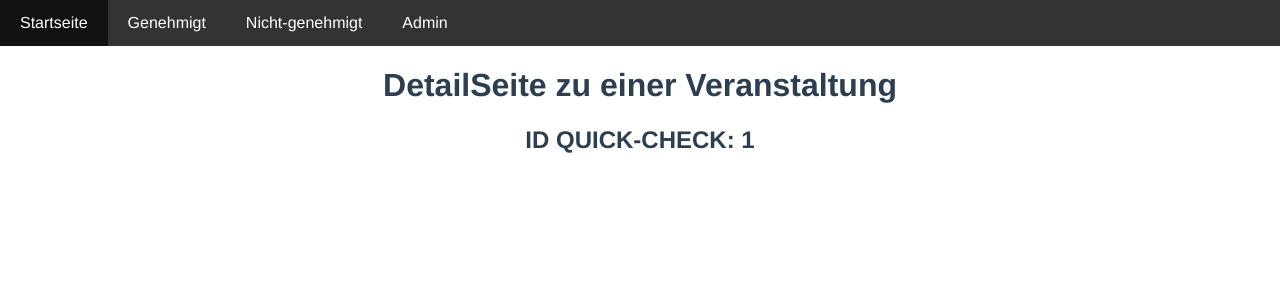
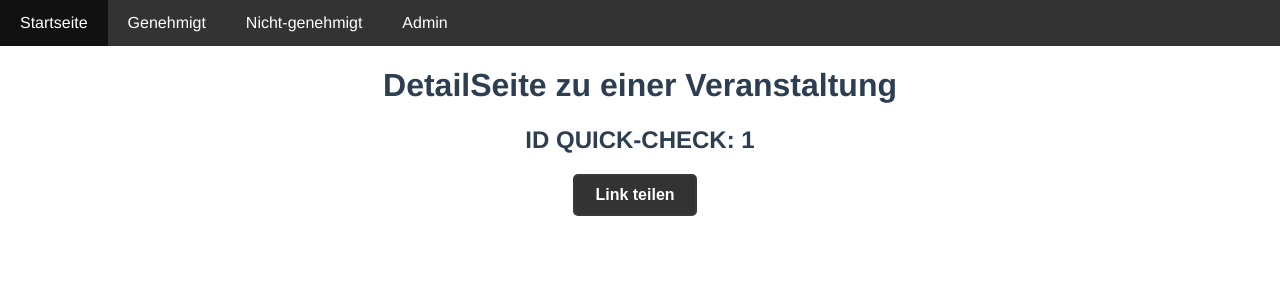
Before and after one commit to jannismyr/Web_Reiner_1, a Vue app in the folder front-end/: page /detailAnsicht/1 in a window 1280 px wide. Shown: the top 300 px of the page. Built offline with nearby package versions, Linux system fonts and the light colour scheme; no server answers.

Commit message:
Teilen Button auf der DetailSeite, Vorbereitungen für Testdatengenerator

```diff
--- a/front-end/src/seiten/DetailAnsicht.vue
+++ b/front-end/src/seiten/DetailAnsicht.vue
@@ -25,7 +25,8 @@
       v-if="selectedVeranstaltung && !selectedVeranstaltung.genehmigung">
       Veranstaltung genehmigen
     </button>
-
+   <p></p>
+   <button class="custom-button" @click="copyLinkToClipboard">Link teilen</button>
 
 
   </template>
@@ -72,6 +73,14 @@ methods: {
         console.error('Fehler beim Genehmigen der Veranstaltung:', error);
       }
     },
+    copyLinkToClipboard() {
+      const url = window.location.href;
+      navigator.clipboard.writeText(url).then(() => {
+        alert("Link wurde in die Zwischenablage kopiert!");
+      }).catch(err => {
+        console.error('Fehler beim Kopieren des Links:', err);
+      });
+    },
   }
   };
   </script>
--- a/front-end/src/seiten/HauptSeite.vue
+++ b/front-end/src/seiten/HauptSeite.vue
@@ -5,6 +5,7 @@
   <router-link to="/neueVeranstaltung">
     <button class="custom-button">Neue Veranstaltung</button>
   </router-link>
+  <button class="custom-button" @click="generateTestData">Testdaten generieren</button>
 
     <div>
      <form class="search-form" @submit.prevent="search" >
@@ -34,6 +35,7 @@
 
 <script>
 import VeranstaltungAllg from '../components/VeranstaltungAllg.vue'
+// (import { generateTestData } from '...../back-end/src/testdatengenerator.js';
 import axios from 'axios';
 
 export default {
@@ -92,6 +94,20 @@ export default {
         this.isLoading = false;
       }
     },
+
+    async generateTestData() {
+  try {
+    // Senden einer HTTP-Anfrage an den Express-Server
+    const response = await axios.get('/api/testdatengenerator');
+    console.log("Testdaten erfolgreich generiert: ", response.data);
+
+    // Nach erfolgreichem Abrufen der Testdaten, aktualisieren Sie die Veranstaltungsliste
+    await this.fetchAlleVeranstaltungen();
+  } catch (error) {
+    console.error("Fehler beim Generieren der Testdaten: ", error);
+  }
+}
+
   },
   created() {
     this.fetchAlleVeranstaltungen();
```
Also changed, not shown: front-end/src/components/NichtGenehmigtKomponente.vue (indentation only).
